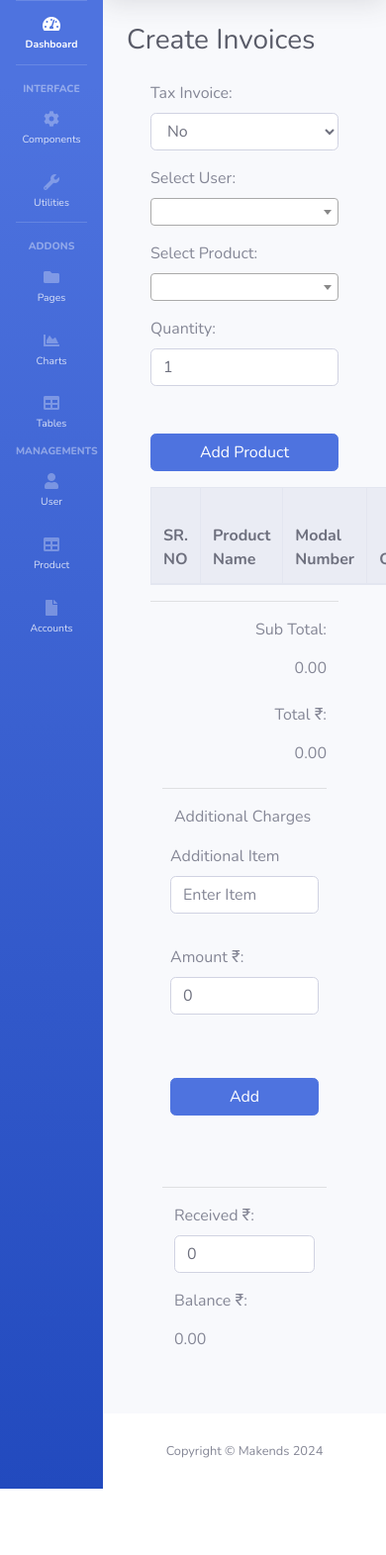
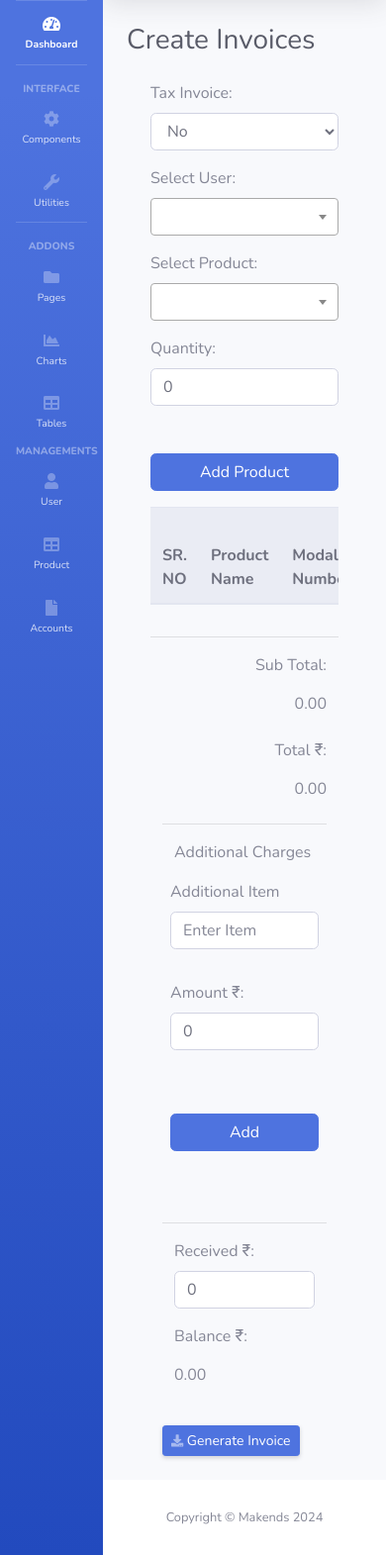
Before and after one commit to QureshiTaha/Inventory-Dashboard, a PHP site: page /Inventory/create-invoice.php?debug=1 in a window 390 px wide. Shown: the part 70-1641 px from the top of the page at 99% size. Before the commit the page ends 1574 px from the top, so only its background shows below. Run offline with PHP 8.4, Linux system fonts and the light colour scheme; the visitor is signed in with stand-in values (Sample User, id 1); lists and menus that the app fills with data are empty; some libraries are stand-ins or nearby versions.

Commit message:
Completed with stock management and tabel responsive

```diff
--- a/create-invoice.php
+++ b/create-invoice.php
@@ -18,6 +18,7 @@
     <link href="//cdnjs.cloudflare.com/ajax/libs/select2/4.0.0/css/select2.min.css" rel="stylesheet" />
 
     <link href="css/sb-admin-2.min.css" rel="stylesheet">
+    <link rel="stylesheet" href="css/select-2.css">
 
 </head>
 
@@ -58,7 +59,7 @@
                     <div class="container my-4">
                         <form id="invoiceForm">
                             <div class="form-group">
-                                <div class="p-0 m-0 col-md-3">
+                                <div class="p-0 m-0 col-md-3 col-sm-12">
                                     <label for="invoiceType">Tax Invoice:</label>
                                     <select id="invoiceType" name="userSelect" class="form-control">
                                         <option value="2" selected>No</option>
@@ -66,33 +67,36 @@
                                     </select>
                                 </div>
                             </div>
-                            <div class="form-group">
-                                <label for="userSelect">Select User:</label>
-                                <select id="userSelect" name="userSelect" class="form-control select2" required>
-                                </select>
+                            <div class="col-md-8 col-sm-12 m-0 p-0">
+                                <div class="form-group">
+                                    <label for="userSelect">Select User:</label>
+                                    <select id="userSelect" name="userSelect" class="form-control select2" required>
+                                    </select>
+                                </div>
                             </div>
 
                             <!-- Add product with quantity -->
                             <div class="form-row">
-                                <div class="form-group col-md-4">
+                                <div class="form-group col-md-4 col-sm-12">
                                     <label for="productSelect">Select Product:</label>
                                     <select id="productSelect" name="productSelect" class="form-control select2" required>
                                     </select>
                                 </div>
 
-                                <div class="form-group col-md-2">
+                                <div class="form-group col-md-2 col-sm-12">
                                     <label for="quantity">Quantity:</label>
-                                    <input type="number" oninput="this.value = this.value.replace(/\D+/g, '');" id="quantity" name="quantity" class="form-control" min="1" value="1" required>
+                                    <input type="number" oninput="this.value = this.value.replace(/\D+/g, '');" id="quantity" max="0" name="quantity" class="form-control" value="0" required>
                                 </div>
 
-                                <div class="form-group col-md-2">
+                                <div class="form-group col-md-2 col-sm-12">
                                     <label>&nbsp;</label>
                                     <button type="button" class="btn btn-primary btn-block" onclick="addProduct()">Add Product</button>
                                 </div>
                             </div>
 
                             <!-- Table to display added products -->
-                            <table id="invoiceTable" class="table table-bordered">
+                            <div class="table-responsive">
+                            <table id="invoiceTable" class="table" >
                                 <!-- Table headers -->
                                 <thead class="thead-light">
                                     <tr>
@@ -108,6 +112,7 @@
                                 <!-- Table body will be populated dynamically -->
                                 <tbody id="invoiceTableBody"></tbody>
                             </table>
+                            </div>
 
                             <hr>
                             <div class="d-flex align-items-end justify-content-end text-right">
@@ -167,8 +172,10 @@
                             </div>
 
                             <!-- Submit button -->
-                            <button onclick="generateInvoice()" class="d-none d-sm-inline-block btn btn-sm btn-primary shadow-sm"><i class="fas fa-download fa-sm text-white-50"></i> Generate Invoice</button>
                         </form>
+                        <div class="col-md-3 col-sm-12">
+                            <button onclick="generateInvoice()" class=" btn btn-sm btn-primary shadow-sm"><i class="fas fa-download fa-sm text-white-50"></i> Generate Invoice</button>
+                        </div>
                     </div>
                 </div>
                 <!-- /.container-fluid -->
@@ -192,6 +199,99 @@
             var productSelect = document.getElementById('productSelect');
             var productID = productSelect.options[productSelect.selectedIndex].value;
             var productData = await addProductByID(productID);
+            //reset all inputs
+            // jQuery('#productSelect').val(null).trigger('change');
+            // jQuery('#quantity').val("");
+        }
+
+        async function getProductByID(productID) {
+            return await fetch("http://localhost/Inventory/common/function.php?action=get_product_by_id&id=" + productID)
+                .then(response => response.json())
+                .then(data => data.data[0]);
+        }
+
+        //productSelect onchange set the min and max quantity
+        jQuery('#productSelect').on('change', async function() {
+            var productSelect = document.getElementById('productSelect');
+            var productID = productSelect.options[productSelect.selectedIndex].value;
+            var productData = await getProductByID(productID);
+            var quantity = productData.quantity;
+
+            if (quantity > 0) {
+                jQuery('#quantity').attr('min', 1);
+                jQuery('#quantity').attr('max', quantity);
+            } else {
+                jQuery('#quantity').attr('min', 0);
+                jQuery('#quantity').attr('max', 0);
+            }
+        })
+
+        //on change quantity set it to its max if greater then max
+        jQuery('#quantity').on('input', function() {
+            var quantity = parseInt(jQuery('#quantity').val());
+            if (quantity > parseInt(jQuery('#quantity').attr('max'))) {
+                jQuery('#quantity').val(jQuery('#quantity').attr('max'));
+            }
+            //Check if any item already in table loop through table
+            var invoiceTable = document.getElementById('invoiceTable');
+            var quantityInTable = 0;
+            if (invoiceTable.rows.length > 1) {
+                for (var i = 1; i < invoiceTable.rows.length; i++) {
+                    //check with Product Name [modalNumber]
+                    var row = invoiceTable.rows[i];
+                    var productString = jQuery('#productSelect').text().trim();
+                    var productName = productString.substring(0, productString.indexOf("[")).trim().toLocaleLowerCase();
+                    if (row.cells[1].firstChild.textContent.trim().toLocaleLowerCase() == productName.trim().toLocaleLowerCase()) {
+                        //increment quantity
+                        quantityInTable += parseInt(row.cells[3].firstChild.textContent);
+                    }
+                }
+
+                if (quantityInTable + quantity > parseInt(jQuery('#quantity').attr('max'))) {
+                    jQuery('#quantity').val(jQuery('#quantity').attr('max') - quantityInTable);
+                }
+            }
+
+
+        })
+
+        function updateAllData() {
+            //wait 200 ms
+            setTimeout(function() {
+                var subTotal = 0;
+                var tax = 0;
+                var grandTotal = 0;
+                var invoiceTable = document.getElementById('invoiceTable');
+                if (invoiceTable.rows.length > 1) {
+                    for (var i = 1; i < invoiceTable.rows.length; i++) {
+                        var row = invoiceTable.rows[i];
+                        var price = parseFloat(row.cells[4].firstChild.textContent);
+                        var total = parseFloat(row.cells[5].firstChild.textContent);
+                        subTotal = subTotal + total;
+                        tax = isTaxInvoice() ? parseFloat(subTotal) * 0.18 : 0;
+                        grandTotal = parseFloat(subTotal) + parseFloat(tax);
+
+                        jQuery('#subTotal').html(parseFloat(subTotal).toFixed(2).toString());
+                        jQuery('#tax').html(parseFloat(tax).toFixed(2).toString());
+                        jQuery('#grandTotal').html(parseFloat(grandTotal).toFixed(2).toString());
+
+                        var received = jQuery('#received').val();
+                        balance = grandTotal - received;
+                        jQuery('#balance').html(parseFloat(balance).toFixed(2).toString());
+                    }
+                } else {
+                    console.log('empty table');
+                    jQuery('#subTotal').html("0.00");
+                    jQuery('#tax').html("0.00");
+                    jQuery('#grandTotal').html("0.00");
+                    jQuery('#balance').html("0.00");
+                }
+                //reset all inputs
+                jQuery('#quantity').val("");
+                jQuery('#additionalCharge').val("");
+                jQuery('#additionalItem').val("");
+            }, 100);
+
         }
 
         function generateInvoice() {
@@ -251,7 +351,6 @@
                 }
 
             }).done(function(data) {
-                console.log(data);
                 alert('Invoice Created Successfully');
                 window.location.reload();
                 // reload
@@ -302,7 +401,7 @@
 
             removeButton.onclick = function() {
                 invoiceTable.deleteRow(row.rowIndex);
-                calculateTotal();
+                updateAllData();
             }
 
             cell1.innerText = index;
@@ -332,7 +431,7 @@
             var grandTotal = document.getElementById('grandTotal');
             grandTotal.value = parseFloat(subTotal.value) + parseFloat(additionalCharge.value)
 
-            calculateTotal();
+            updateAllData();
 
         }
 
@@ -346,9 +445,6 @@
         }
 
 
-        async function calculateTotal() {
-            jQuery("#invoiceTableBody").trigger("change");
-        }
         async function addProductByID(id) {
             fetch("http://localhost/Inventory/common/function.php?action=get_product_by_id&id=" + id)
                 .then(response => response.json())
@@ -375,6 +471,7 @@
                         for (var i = 0; i < index; i++) {
                             document.getElementById('invoiceTable').rows[i].cells[0].innerText = i + 1
                         }
+                        updateAllData();
                     })
 
                     var index = document.getElementById('invoiceTable').rows.length;
@@ -397,7 +494,7 @@
 
                     document.getElementById('invoiceTableBody').appendChild(row);
                     removeButtonTD.appendChild(removeButton);
-                    jQuery("#invoiceTableBody").trigger("change");
+                    updateAllData();
 
                     return;
                 })
@@ -407,7 +504,7 @@
 
             jQuery('#invoiceType').change(function() {
                 isTaxInvoice() ? jQuery('.tax-group').show() : jQuery('.tax-group').hide();
-                jQuery("#invoiceTableBody").trigger("change");
+                updateAllData();
             })
             jQuery('#userSelect').select2({
                 ajax: {
@@ -423,7 +520,6 @@
                         return query;
                     },
                     processResults: function(data) {
-                        console.log(data.data);
                         return {
                             results: (data.data || []).map(function(user) {
                                 return {
@@ -451,7 +547,6 @@
                         return query;
                     },
                     processResults: function(data) {
-                        console.log(data.data);
                         return {
                             results: (data.data || []).map(function(product) {
                                 return {
@@ -467,33 +562,9 @@
             })
 
 
+
             jQuery("#invoiceTableBody").change(function() {
-                // update Sub Total, update Tax, update Grand Total and update Total
-                var subTotal = 0;
-                var tax = 0;
-                var grandTotal = 0;
-                var invoiceTable = document.getElementById('invoiceTable');
-
-
-
-
-                for (var i = 1; i < invoiceTable.rows.length; i++) {
-                    var row = invoiceTable.rows[i];
-                    var price = parseFloat(row.cells[4].firstChild.textContent);
-                    var total = parseFloat(row.cells[5].firstChild.textContent);
-
-                    subTotal = subTotal + total;
-                    tax = isTaxInvoice() ? parseFloat(subTotal) * 0.18 : 0;
-                    grandTotal = parseFloat(subTotal) + parseFloat(tax);
-
-                    jQuery('#subTotal').html(parseFloat(subTotal).toFixed(2).toString());
-                    jQuery('#tax').html(parseFloat(tax).toFixed(2).toString());
-                    jQuery('#grandTotal').html(parseFloat(grandTotal).toFixed(2).toString());
-
-                    var received = jQuery('#received').val();
-                    balance = grandTotal - received;
-                    jQuery('#balance').html(parseFloat(balance).toFixed(2).toString());
-                }
+                updateAllData()
             })
 
 
--- /dev/null
+++ b/css/select-2.css
@@ -0,0 +1,14 @@
+.select2-container .select2-selection--single {
+    height: calc(1.5em + .75rem + 2px) !important;
+  }
+  .select2-selection__rendered {
+    height: calc(1.5em + .75rem + 2px) !important;
+    margin: 5px;
+  }
+  .select2-selection__arrow {
+    margin: 5px;
+  }
+
+  .select2.select2-container.select2-container--default.select2-container--below.select2-container--focus {
+    width: 100% !important;
+  }
--- a/products.php
+++ b/products.php
@@ -60,6 +60,7 @@
                         </div>
                     </div>
 
+                    <div class="table-responsive">
                         <table id="data-tables-product" class="table table-striped" style="width:100%">
                             <thead>
                                 <tr>
@@ -75,6 +76,7 @@
                             <tbody>
                             </tbody>
                         </table>
+                    </div>
                 </div>
 
                 <!-- /.container-fluid -->
```
Also changed, not shown: common/function.php (+31 -4 lines), invoices.php (+11 -4 lines), users.php (+4 -3 lines). Lines whose indentation alone changed are shown as unchanged.
